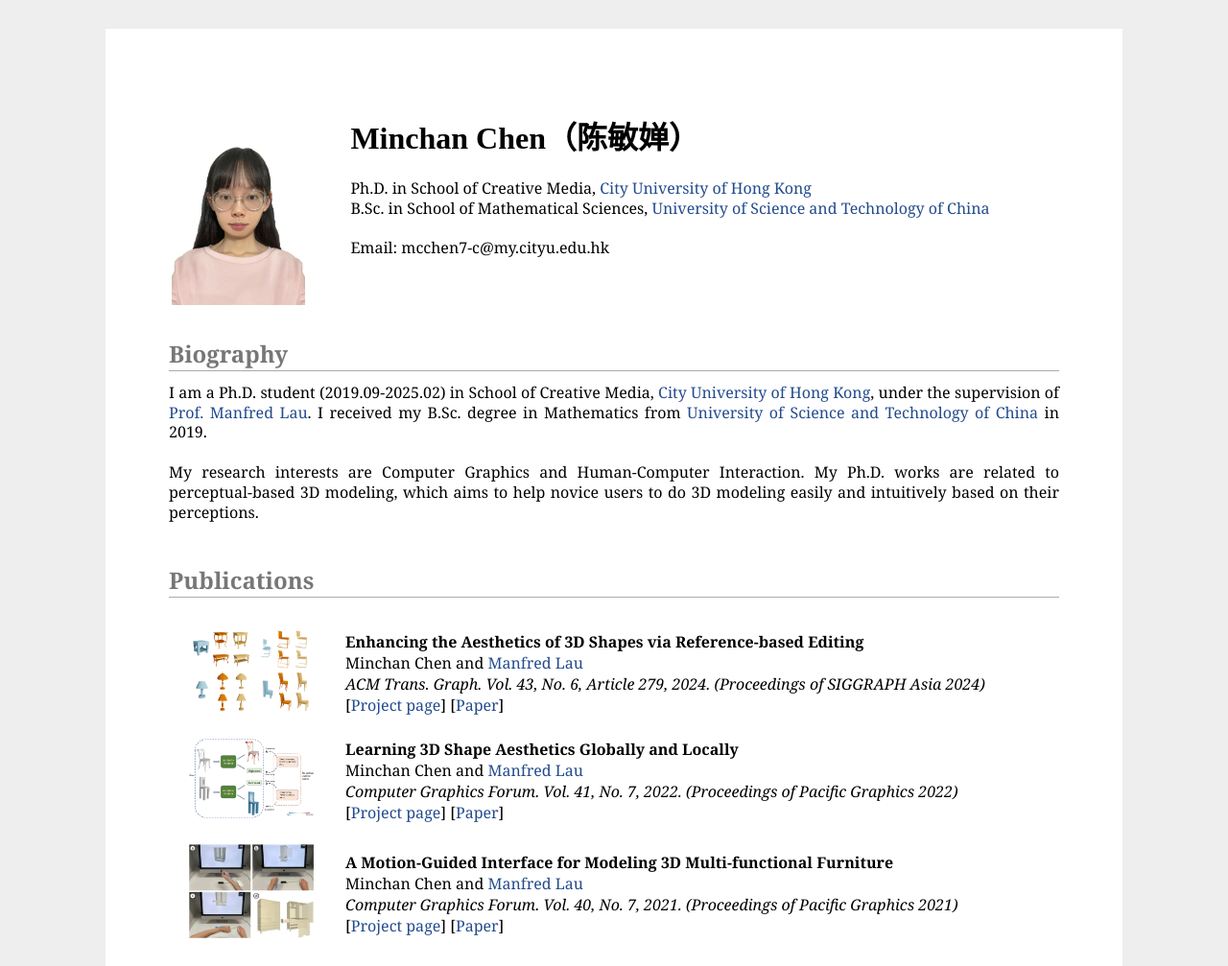
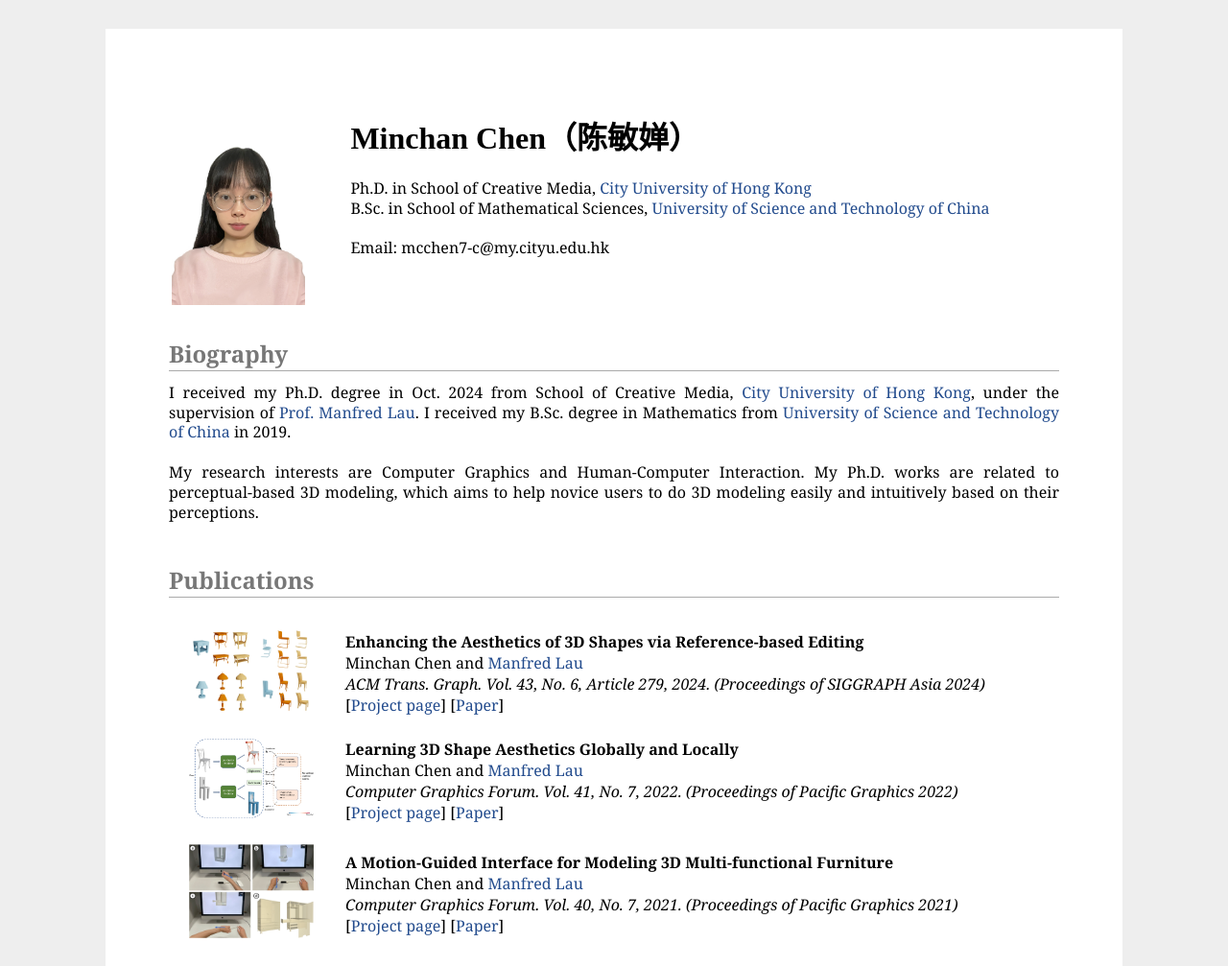
Before and after one commit to minchanchen/minchanchen.github.io, a plain HTML site: page index.html in a window 1280 px wide. Shown: the top 1007 px of the page at 96% size. Drawn offline with Linux system fonts and the light colour scheme.

Commit message:
add graduation date

```diff
--- a/index.html
+++ b/index.html
@@ -39,7 +39,7 @@
    <tr>
     <h2>Biography</h2>
     <p style="text-align:justify;">
-      I am a Ph.D. student (2019.09-2025.02) in School of Creative Media, <a href="https://www.cityu.edu.hk" target="_blank">City University of Hong Kong</a>, under the supervision of <a href="https://sites.google.com/site/manfredlau/">Prof. Manfred Lau</a>. I received my B.Sc. degree in Mathematics from <a href="http://en.ustc.edu.cn/" target="_blank">University of Science and Technology of China</a> in 2019.</br></br>
+      I received my Ph.D. degree in Oct. 2024 from School of Creative Media, <a href="https://www.cityu.edu.hk" target="_blank">City University of Hong Kong</a>, under the supervision of <a href="https://sites.google.com/site/manfredlau/">Prof. Manfred Lau</a>. I received my B.Sc. degree in Mathematics from <a href="http://en.ustc.edu.cn/" target="_blank">University of Science and Technology of China</a> in 2019.</br></br>
 
       My research interests are Computer Graphics and Human-Computer Interaction. My Ph.D. works are related to perceptual-based 3D modeling, which aims to help novice users to do 3D modeling easily and intuitively based on their perceptions.
 
```
